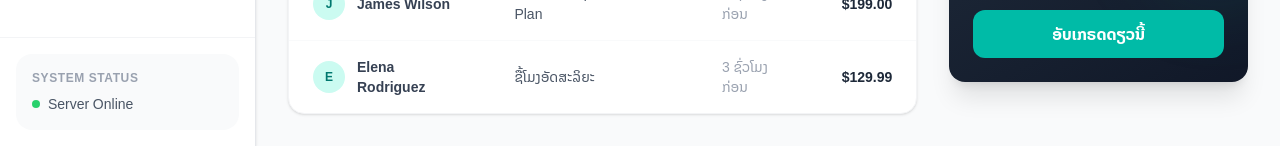
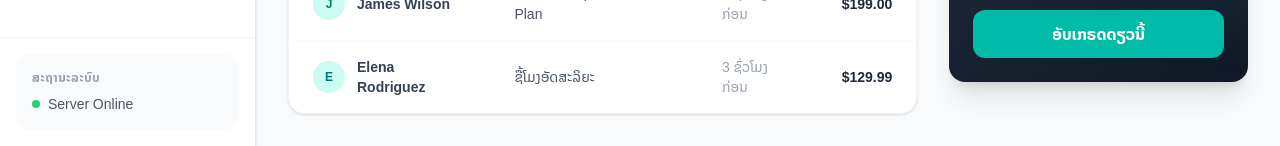
Before and after one commit to huevangxp/next-beginner, a Next.js app: page / in a window 1280 px wide. Shown: the part 1160-1306 px from the top of the page. Built offline with nearby package versions, Linux system fonts and the light colour scheme.

Commit message:
commit Thu 12/18/2025  9:15:32.15

```diff
--- a/app/components/Sidebar.tsx
+++ b/app/components/Sidebar.tsx
@@ -61,7 +61,7 @@ const Sidebar = () => {
       <div className="p-4 border-t border-gray-100">
         <div className="bg-gray-50 rounded-2xl p-4">
           <p className="text-xs font-semibold text-gray-400 uppercase tracking-wider mb-2">
-            System Status
+            ສະຖານະລະບົບ
           </p>
           <div className="flex items-center gap-2">
             <div className="w-2 h-2 rounded-full bg-green-500 animate-pulse" />
```
